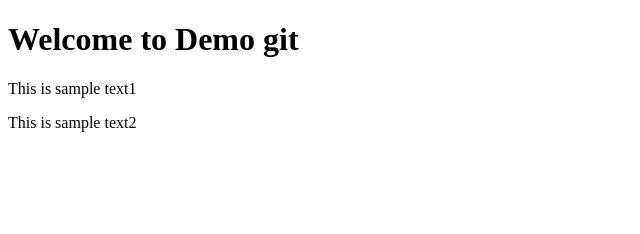
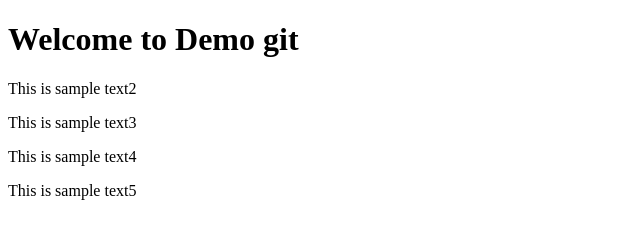
Before and after one commit to J1minS/demo-git2, a plain HTML site: page index3.html in a window 1280 px wide. Shown: the whole page, without its empty margins (0-640 px from the left). Drawn offline with Linux system fonts and the light colour scheme.

Commit message:
first version

```diff
--- a/index3.html
+++ b/index3.html
@@ -1,9 +1,11 @@
 <!DOCTYPE html>
 <html lang="th">
-    <head><title>Demo Git</title></head>
+    <head><title>Demo Git!!</title></head>
 <body>
     <h1>Welcome to Demo git</h1>
-    <p>This is sample text1</p>
     <p>This is sample text2</p>
+    <p>This is sample text3</p>
+    <p>This is sample text4</p>
+    <p>This is sample text5</p>
 </body>
 </html>
```
